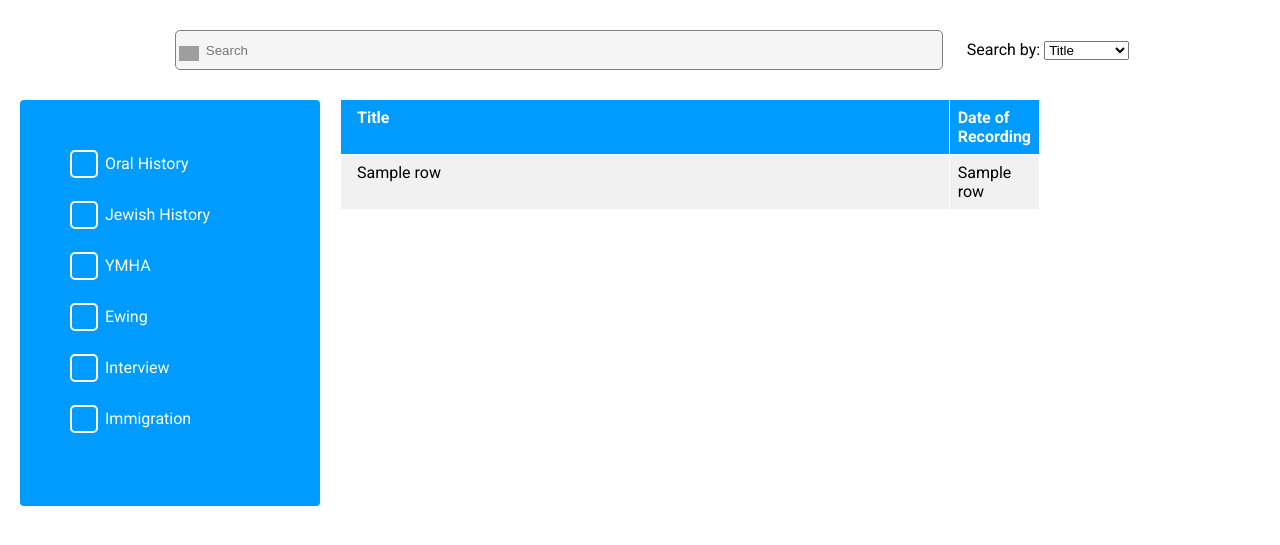
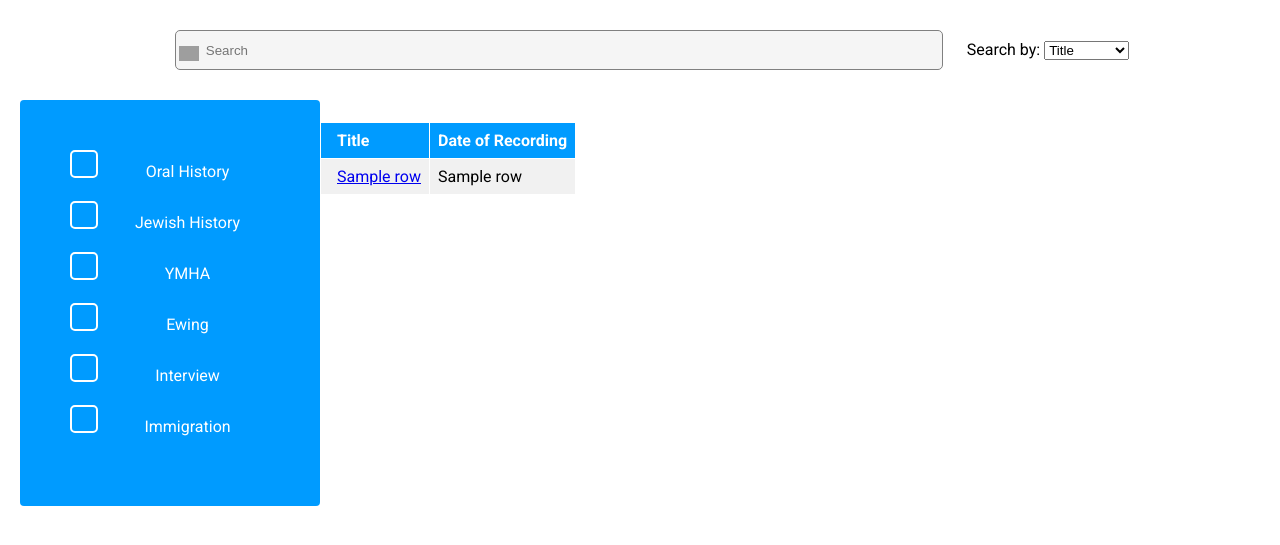
Before and after one commit to pepped1/database-trentoniana-project, a Flask app: template src/app_create_table/app/templates/my-form.html in a window 1280 px wide. Shown: the part 50-595 px from the top of the page. Run offline with Flask 2, Linux system fonts and the light colour scheme; the template is opened without the code that fills it: most values are stand-ins (such as "Sample title", 1, 10 or a date in 2020); some libraries are stand-ins or nearby versions; grey boxes are pictures that could not be loaded.

Commit message:
works, but everything is showing up multiple times

```diff
--- a/src/app_create_table/app/app.py
+++ b/src/app_create_table/app/app.py
@@ -84,9 +84,10 @@ def connect(query):
     # return the query result from fetchall()
     return rows
 
-def search(searchterm):
+def search(searchterm, search_by):
     """ Connect to the PostgreSQL database server """
     conn = None
+    query = ""
     try:
         # read connection parameters from database.ini
         params = config()
@@ -99,8 +100,28 @@ def search(searchterm):
         # create a cursor
         cur = conn.cursor()
 
+        # select what the query is based on dropdown
+        if search_by == "title":
+            query += "SELECT * FROM SEARCHVIEW WHERE LOWER(title) LIKE \'%" + searchterm.lower() + "%\';"
+
+        elif search_by == "participant":
+            queryfirstname = "SELECT * FROM SEARCHVIEW WHERE LOWER(first_name) LIKE \'%" + searchterm.lower() + "%\'"
+            querylastname = "SELECT * FROM SEARCHVIEW WHERE LOWER(last_name) LIKE \'%" + searchterm.lower() + "%\'"
+            querymiddlename = "SELECT * FROM SEARCHVIEW WHERE LOWER(middle_name) LIKE \'%" + searchterm.lower() + "%\';"
+            query += queryfirstname + " UNION " + querylastname + " UNION " + querymiddlename
+
+        elif search_by == "place":
+            querycity = "SELECT * FROM SEARCHVIEW WHERE LOWER(city) LIKE \'%" + searchterm.lower() + "%\'"
+            querystate = "SELECT * FROM SEARCHVIEW WHERE LOWER(state) LIKE \'%" + searchterm.lower() + "%\';"
+            query += querycity + " UNION " + querystate
+
+        else:
+            pass
+
         # execute a query using fetchall()
-        query = "SELECT * FROM ARCHIVES WHERE LOWER(title) LIKE \'%" + searchterm.lower() + "%\';"
+        # query = "SELECT * FROM ARCHIVES WHERE LOWER(title) LIKE \'%" + searchterm.lower() + "%\';"
+        # cur.execute(query)
+
         cur.execute(query)
         rows = cur.fetchall()
         #colnames = [desc[0] for desc in cur.description]
@@ -123,12 +144,12 @@ app = Flask(__name__)
 # serve form web page
 @app.route("/")
 def form():
+    # handle form data
     return render_template('my-form.html')
 
-# handle form data
 @app.route('/form-handler', methods=['POST'])
 def handle_data():
-    rows = search(request.form['searchterm'])
+    rows = search(request.form['searchterm'], request.form['search_by'])
     return render_template('my-form.html', rows=rows)
 
 @app.route("/archives/<id>")
--- a/src/app_create_table/app/templates/my-form.html
+++ b/src/app_create_table/app/templates/my-form.html
@@ -10,6 +10,8 @@
     <style>
     	@import url('https://fonts.googleapis.com/css?family=Roboto:100,300,400,500,700,900');
 
+
+
         body {
         	margin: 0px;
         	font-family: 'Roboto', sans-serif;
@@ -20,7 +22,6 @@
         	color: #FFFFFF;
         	border: 1px solid white;
         	padding: 5px;
-        	width: 100%;
         }
 
         th:tr{
@@ -47,16 +48,13 @@
 	    }
 
 	    .hover-table{
-
+	    	margin-right: 20px;
+	    	margin-left: 20px;
 	    	border-collapse:collapse;
 	    	border-spacing:0;
-	    	width:70%;
+	    	width:60%;
 	    	text-align: right;
 	    	display:table-cell;
-	    	position:relative;
-	    	left: 20px;
-	    	bottom: 4px;
-
 	    }
 
 	    .hover-table tr{
@@ -257,11 +255,9 @@
 
         .checkbox-input-label {
         	display: inline-block;
-        	text-align: left;
-        	float: left;
+        	text-align: right;
         	clear: both;
-        	position: relative;
-        	bottom:8px;
+        	padding: 0px;
         	font-size: 16px;
         	color: rgba(255,255,255);
         	font-weight: 4px;
@@ -294,13 +290,10 @@
 
         .wrap {
         	display:table;
-        	margin: 20px;
-        	text-align: right;
         }
 
         .space {
         	margin: 10px;
-        	display:table-cell;
         }
 
 
@@ -389,7 +382,7 @@
 				</div>
 			</div>
 
-			<div class="space"></div>
+			<div space="space"></div>
 
 
 			<!-- Table with results from database -->
@@ -397,12 +390,12 @@
 
 	        <tr>
 		    	<th>Title</th>
-				<th>Date of Recording</th>
+			<th>Date of Recording</th>
 		    </tr>
 	        <!-- nested for loops in jinja template -->
 			{%for row in rows%}
 			    <tr>
-			    <td>{{row[1]}}</td>
+			    <td><a href="/archives/{{row[0]}}">{{row[1]}}</a></td>
 			    <td>{{row[2]}}</td>
 			    </tr>
 			{%endfor%}
```
